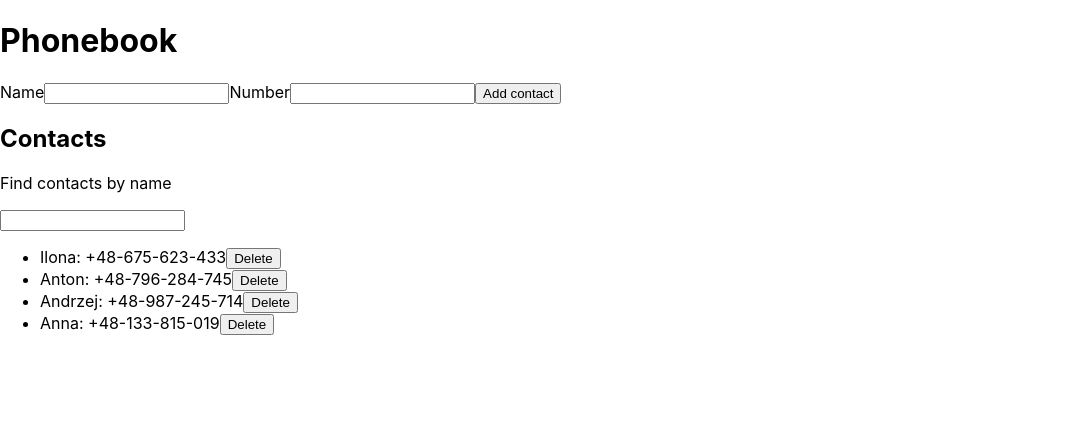
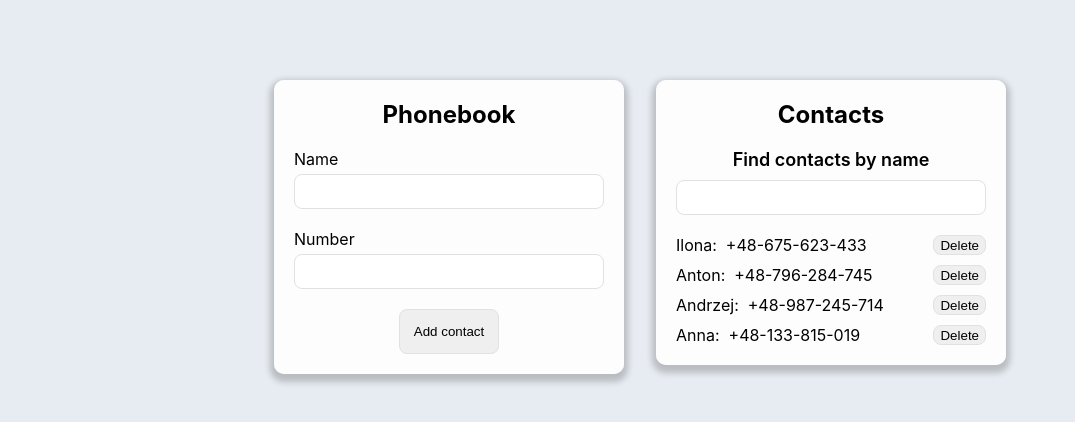
Before and after one commit to capricornus44/goit-react-hw-02-phonebook, a React (Create React App) app: page / in a window 1280 px wide. Shown: the top 422 px of the page, without its empty margins (0-1075 px from the left). Built offline with nearby package versions, Linux system fonts and the light colour scheme.

Commit message:
Add component's styles

```diff
--- /dev/null
+++ b/src/App.css
@@ -0,0 +1,27 @@
+.container {
+  display: flex;
+  justify-content: center;
+  align-items: flex-start;
+  width: 1170px;
+  height: 100vh;
+  padding: 0 15px;
+  margin-left: auto;
+  margin-right: auto;
+  margin-top: 80px;
+}
+
+.section {
+  display: flex;
+  flex-direction: column;
+  align-items: center;
+  width: 350px;
+  height: auto;
+  padding: 20px;
+  border-radius: 10px;
+  background-color: #ffffffea;
+  box-shadow: 0 4px 6px 4px rgba(0, 0, 0, 0.2);
+}
+
+.section:not(:last-child) {
+  margin-right: 32px;
+}
--- a/src/App.js
+++ b/src/App.js
@@ -3,6 +3,8 @@ import Form from "./components/Form"
 import ContactList from "./components/ContactList"
 import Filter from "./components/Filter"
 import { v4 as uuidv4 } from "uuid"
+
+import "./App.css"
 
 class App extends Component {
   // nameInputId = uuidv4()
@@ -55,14 +57,18 @@ class App extends Component {
     const filteredContacts = this.getMatchingContacts()
 
     return (
-      <>
-        <h1>Phonebook</h1>
-        <Form onSubmit={this.handleAddContact} />
+      <div className="container">
+        <section title="Phonebook" className="section">
+          <h1>Phonebook</h1>
+          <Form onSubmit={this.handleAddContact} />
+        </section>
 
-        <h2>Contacts</h2>
-        <Filter value={filter} onChange={this.handleFilter} />
-        <ContactList contacts={filteredContacts} onDeleteContact={this.deleteContact} />
-      </>
+        <section title="Contacts" className="section">
+          <h2>Contacts</h2>
+          <Filter value={filter} onChange={this.handleFilter} />
+          <ContactList contacts={filteredContacts} onDeleteContact={this.deleteContact} />
+        </section>
+      </div>
     )
   }
 }
--- a/src/components/ContactList/ContactList.jsx
+++ b/src/components/ContactList/ContactList.jsx
@@ -6,7 +6,7 @@ const ContactList = ({ contacts, onDeleteContact }) => {
       {contacts.map(({ name, id, number }) => {
         return (
           <li className={css.item} key={id}>
-            {name}: {number}
+            {name}: &nbsp;{number}
             <button className={css.deleteButton} onClick={() => onDeleteContact(id)}>
               Delete
             </button>
--- a/src/components/ContactList/ContactList.module.css
+++ b/src/components/ContactList/ContactList.module.css
@@ -0,0 +1,32 @@
+.list {
+  display: flex;
+  flex-direction: column;
+  align-items: flex-start;
+  width: 100%;
+}
+
+.item {
+  display: flex;
+  justify-content: space-between;
+  width: 100%;
+}
+
+.item:not(:last-child) {
+  margin-bottom: 10px;
+}
+
+.telNumber {
+}
+
+.deleteButton {
+  display: inline-block;
+  border: 1px solid #dfe1e5;
+  border-radius: 8px;
+  cursor: pointer;
+}
+
+.deleteButton:hover,
+.deleteButton:focus {
+  outline: none;
+  box-shadow: 0px 0px 5px 3px rgba(0, 0, 0, 0.16);
+}
--- a/src/components/Filter/Filter.jsx
+++ b/src/components/Filter/Filter.jsx
@@ -2,8 +2,8 @@ import css from "./Filter.module.css"
 
 const Filter = ({ filter, onChange }) => {
   return (
-    <div className={css.section}>
-      <p className={css.title}>Find contacts by name</p>
+    <div className={css.filterBox}>
+      <p className={css.filterTitle}>Find contacts by name</p>
       <input className={css.filterInput} type="text" value={filter} onChange={onChange} />
     </div>
   )
--- a/src/components/Filter/Filter.module.css
+++ b/src/components/Filter/Filter.module.css
@@ -0,0 +1,33 @@
+.filterBox {
+  width: 100%;
+  text-align: center;
+  margin-top: 20px;
+  margin-bottom: 20px;
+}
+
+.filterTitle {
+  font-size: 18px;
+  font-weight: 600;
+  margin-bottom: 10px;
+}
+
+.filterInput {
+  display: block;
+  width: 100%;
+  height: 35px;
+  margin-top: 5px;
+  padding-left: 12px;
+  padding-left: 12px;
+  border: 1px solid #dfe1e5;
+  border-radius: 8px;
+  outline: none;
+
+  font-size: 16px;
+  color: rgba(0, 0, 0, 0.8);
+}
+
+.filterInput:hover,
+.filterInput:focus {
+  outline: none;
+  box-shadow: 0px 0px 5px 3px rgba(0, 0, 0, 0.16);
+}
--- a/src/components/Form/Form.jsx
+++ b/src/components/Form/Form.jsx
@@ -30,8 +30,8 @@ class Form extends Component {
   render() {
     // const { name, number } = this.state
     return (
-      <form onSubmit={this.handleSubmit}>
-        <label>
+      <form onSubmit={this.handleSubmit} className={css.form}>
+        <label className={css.formLabel}>
           Name
           <input
             type="text"
@@ -41,10 +41,11 @@ class Form extends Component {
             title="Имя может состоять только из букв, апострофа, тире и пробелов. Например Adrian, Jacob Mercer, Charles de Batz de Castelmore d'Artagnan и т. п."
             required
             onChange={this.handleChange}
+            className={css.formInput}
           />
         </label>
 
-        <label>
+        <label className={css.formLabel}>
           Number
           <input
             type="tel"
@@ -54,10 +55,11 @@ class Form extends Component {
             title="Номер телефона должен состоять из 11-12 цифр и может содержать цифры, пробелы, тире, пузатые скобки и может начинаться с +"
             required
             onChange={this.handleChange}
+            className={css.formInput}
           />
         </label>
 
-        <button type="submit" onSubmit={this.handleAddContact}>
+        <button type="submit" onSubmit={this.handleAddContact} className={css.button}>
           Add contact
         </button>
       </form>
--- a/src/components/Form/Form.module.css
+++ b/src/components/Form/Form.module.css
@@ -0,0 +1,49 @@
+.form {
+  display: flex;
+  flex-direction: column;
+  align-items: center;
+  width: 100%;
+  margin-top: 20px;
+}
+
+.formLabel {
+  display: block;
+  width: 100%;
+  margin-bottom: 20px;
+}
+
+.formInput {
+  display: block;
+  width: 100%;
+  height: 35px;
+  margin-top: 5px;
+  padding-left: 12px;
+  padding-left: 12px;
+  border: 1px solid #dfe1e5;
+  border-radius: 8px;
+  outline: none;
+
+  font-size: 16px;
+  color: rgba(0, 0, 0, 0.8);
+}
+
+.formInput:hover,
+.formInput:focus {
+  outline: none;
+  box-shadow: 0px 0px 5px 3px rgba(0, 0, 0, 0.16);
+}
+
+.button {
+  display: inline-block;
+  width: 100px;
+  height: 45px;
+  border: 1px solid #dfe1e5;
+  border-radius: 8px;
+  cursor: pointer;
+}
+
+.button:hover,
+.button:focus {
+  outline: none;
+  box-shadow: 0px 0px 5px 3px rgba(0, 0, 0, 0.16);
+}
--- a/src/styles/global.css
+++ b/src/styles/global.css
@@ -1,13 +1,40 @@
+html {
+  box-sizing: border-box;
+}
+
+*,
+*::before,
+*::after {
+  box-sizing: inherit;
+}
+
 body {
   margin: 0;
-  font-family: -apple-system, BlinkMacSystemFont, 'Segoe UI', 'Roboto', 'Oxygen',
-    'Ubuntu', 'Cantarell', 'Fira Sans', 'Droid Sans', 'Helvetica Neue',
-    sans-serif;
+  font-family: -apple-system, BlinkMacSystemFont, "Segoe UI", "Roboto", "Oxygen", "Ubuntu", "Cantarell", "Fira Sans",
+    "Droid Sans", "Helvetica Neue", sans-serif;
   -webkit-font-smoothing: antialiased;
   -moz-osx-font-smoothing: grayscale;
+
+  background-color: #e7ecf2;
 }
 
 code {
-  font-family: source-code-pro, Menlo, Monaco, Consolas, 'Courier New',
-    monospace;
+  font-family: source-code-pro, Menlo, Monaco, Consolas, "Courier New", monospace;
 }
+
+ul {
+  padding: 0;
+  margin: 0;
+  list-style: none;
+}
+
+h1,
+h2,
+h3,
+h4,
+h5,
+h6,
+p {
+  margin: 0;
+  padding: 0;
+}
```
